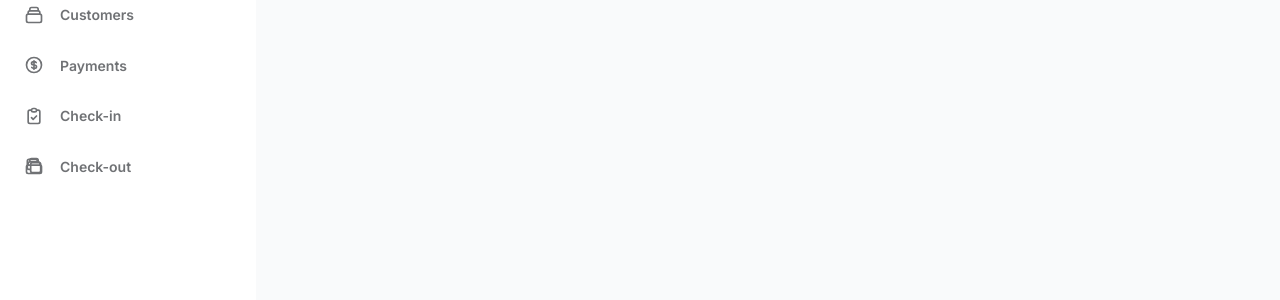
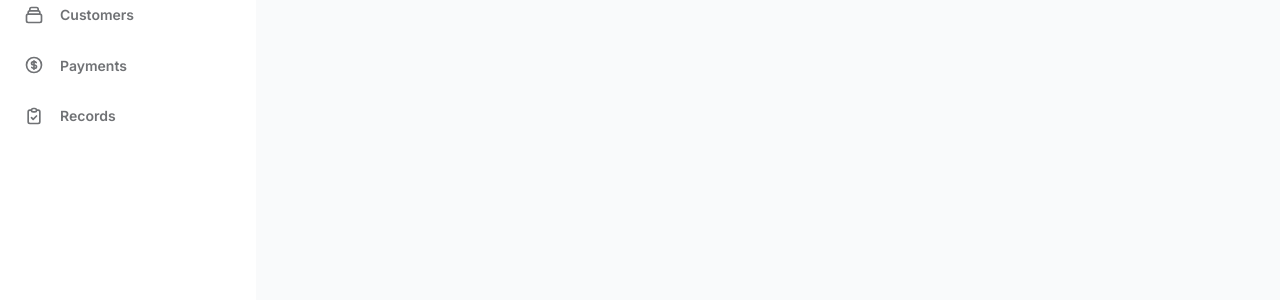
Before and after one commit to James-gif-ux/casa-marcos-1, a PHP site: page /casa-marcos/booking.php in a window 1280 px wide. Shown: the part 176-476 px from the top of the page. Run offline with PHP 8.4, Linux system fonts and the light colour scheme; data that the repository does not hold is empty.

Commit message:
27th commit

```diff
--- a/public/views/nav/header.php
+++ b/public/views/nav/header.php
@@ -107,22 +107,10 @@
                       href="../views/checkin.php">
                       <svg class="w-5 h-5" aria-hidden="true" fill="none" stroke-linecap="round" stroke-linejoin="round" stroke-width="2" viewBox="0 0 24 24" stroke="currentColor">
                         <path d="M9 5H7a2 2 0 00-2 2v12a2 2 0 002 2h10a2 2 0 002-2V7a2 2 0 00-2-2h-2M9 5a2 2 0 002 2h2a2 2 0 002-2M9 5a2 2 0 012-2h2a2 2 0 012 2m-6 9l2 2 4-4"></path>
-                      </svg>    <span class="ml-4">Check-in</span>
+                      </svg>    <span class="ml-4">Records</span>
                     </a>
                   </li>
                    <!-- Example for checkout -->
-                 <li class="relative px-6 py-3">
-                    <?php if($current_page == 'checkout.php'): ?>
-                    <span class="absolute inset-y-0 left-0 w-1 bg-purple-600 rounded-tr-lg rounded-br-lg" aria-hidden="true"></span>
-                    <?php endif; ?>
-                    <a class="inline-flex items-center w-full text-sm font-semibold transition-colors duration-150 hover:text-gray-800 dark:hover:text-gray-200 <?php echo $current_page == 'checkout.php' ? 'text-gray-800 dark:text-gray-100' : ''; ?>"
-                      href="../views/checkout.php">
-                      <svg class="w-5 h-5" aria-hidden="true" fill="none" stroke-linecap="round" stroke-linejoin="round" stroke-width="2" viewBox="0 0 24 24" stroke="currentColor">
-                                  <path d="M8 16H6a2 2 0 01-2-2V6a2 2 0 012-2h8a2 2 0 012 2v2m-6 12h8a2 2 0 002-2v-8a2 2 0 00-2-2h-8a2 2 0 00-2 2v8a2 2 0 002 2z"></path>    <path d="M19 11H5m14 0a2 2 0 012 2v6a2 2 0 01-2 2H5a2 2 0 01-2-2v-6a2 2 0 012-2m14 0V9a2 2 0 00-2-2M5 11V9a2 2 0 012-2m0 0V5a2 2 0 012-2h6a2 2 0 012 2v2M7 7h10"></path>
-                      </svg>
-                      <span class="ml-4">Check-out</span>
-                    </a>
-                  </li>
                   <!-- Continue same pattern for remaining menu items -->
                 </ul>
 
```
